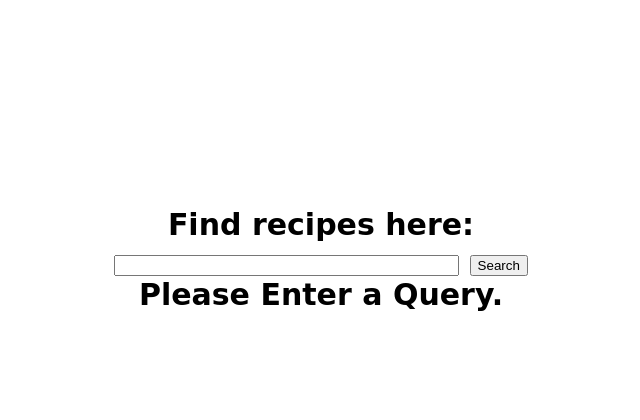
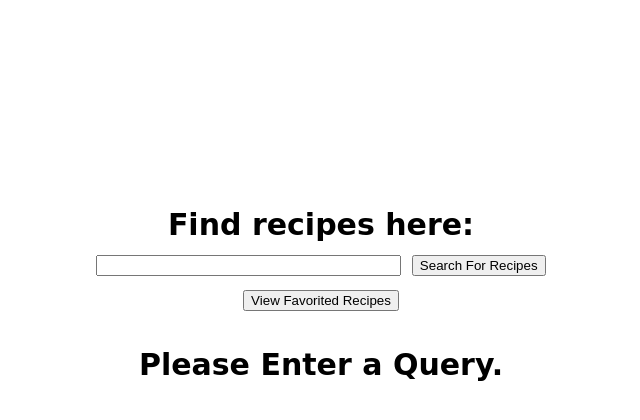
Before and after one commit to jra36/IT490-004, a PHP site: page /app/dashboard.php in a window 1280 px wide. Shown: the part 265-685 px from the top of the page, without its empty margins (319-959 px from the left). Run offline with PHP 8.4, Linux system fonts and the light colour scheme.

Commit message:
Update dashboard.php

```diff
--- a/app/dashboard.php
+++ b/app/dashboard.php
@@ -11,8 +11,8 @@ p.dashed {
 
 }
 /*body {
-  //background-image: url('https://mommyshomecooking.com/wp-content/uploads/2019/05/Easy-Strawberry-Sauce-Recipe-Photo-15.jpg');
-  //background-size: 700px 800px;
+  background-image: url('https://mommyshomecooking.com/wp-content/uploads/2019/05/Easy-Strawberry-Sauce-Recipe-Photo-15.jpg');
+  background-size: 700px 800px;
 
 
 }*/
@@ -27,10 +27,11 @@ h1 {
 <body>
 <b><h1 style="font-size:50px;"><p class="dashed">All About Strawberry Recipes</h1></b></p><br><br><br><br><br><br><br><br><br><br><br><br><br><br><br><br>
 <b><h1 style="font-size:30px;"> </h></b>
-<form method="POST">
+<form action = "functions.php" method="POST" autocomplete ="off">
 	<label for="query">Find recipes here:</label><br>
-  	<input type="text" name="query" size = "40" >
-  	<button type="submit" name="submit">Search</button>
+  	<input type="text" name="query" size = "35" >
+  	<button type="submit" name="submit">Search For Recipes</button><br>
+    <input type = button name = "choice" id = "Favorite" value = "View Favorited Recipes" ><br><br>
 </form>
 
 <div id="output">
```
